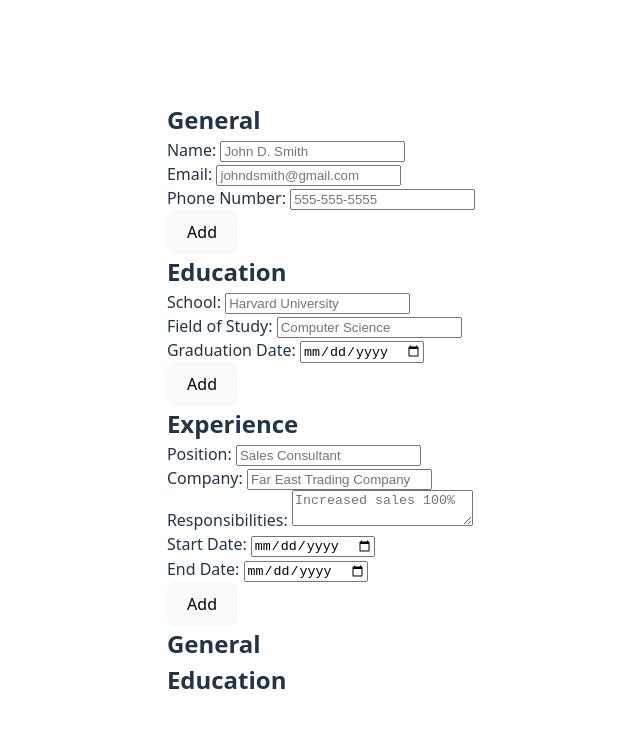
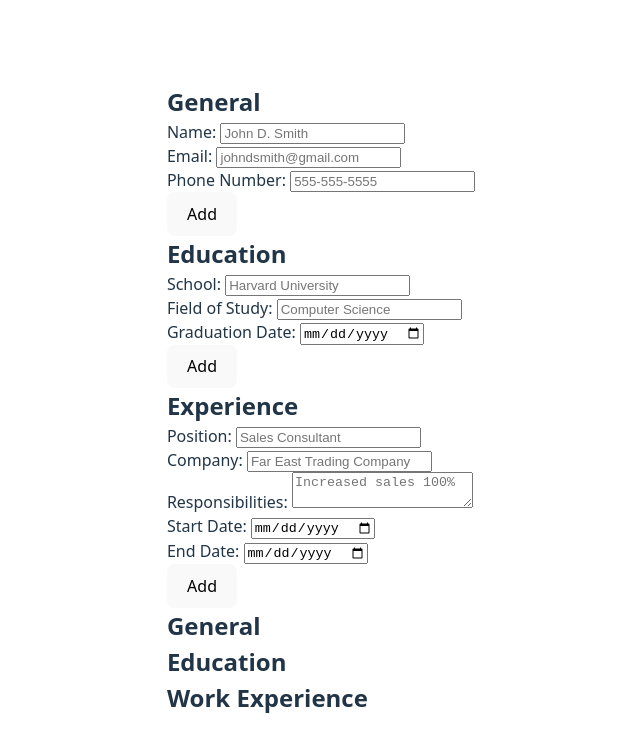
Before and after one commit to thongster/odin-cv-application, a React (Vite) app: page / in a window 1280 px wide. Shown: the top 752 px of the page, without its empty margins (319-959 px from the left). Built offline with nearby package versions, Linux system fonts and the light colour scheme.

Commit message:
experiencedisplay component

```diff
--- a/src/App.jsx
+++ b/src/App.jsx
@@ -23,7 +23,7 @@ function App() {
   const [duties, setDuties] = useState([]);
   const [startDate, setStartDate] = useState("");
   const [endDate, setEndDate] = useState("");
-  const [experienceList, setExperienceList] = useState("");
+  const [experienceList, setExperienceList] = useState([]);
 
   return (
     <>
--- a/src/components/Experience.jsx
+++ b/src/components/Experience.jsx
@@ -24,6 +24,7 @@ export default function Experience({
     };
 
     setExperienceList((prevList) => [...prevList, entry]);
+    console.log(entry)
   }
 
   return (
--- a/src/components/ExperienceDisplay.jsx
+++ b/src/components/ExperienceDisplay.jsx
@@ -1 +1,16 @@
-export default function ExperienceDisplay() {}
+export default function ExperienceDisplay({ experienceList }) {
+    return (
+      <>
+        <h2>Work Experience</h2>
+        {experienceList.map((exp) => {
+            <div key={exp.id}>
+                <p>{exp.position}</p>
+                <p>{exp.company}</p>
+                <p>{exp.duties}</p>
+                <p>{exp.startDate}</p>
+                <p>{exp.endDate}</p>
+            </div>
+        })}
+      </>
+    )
+}
```
